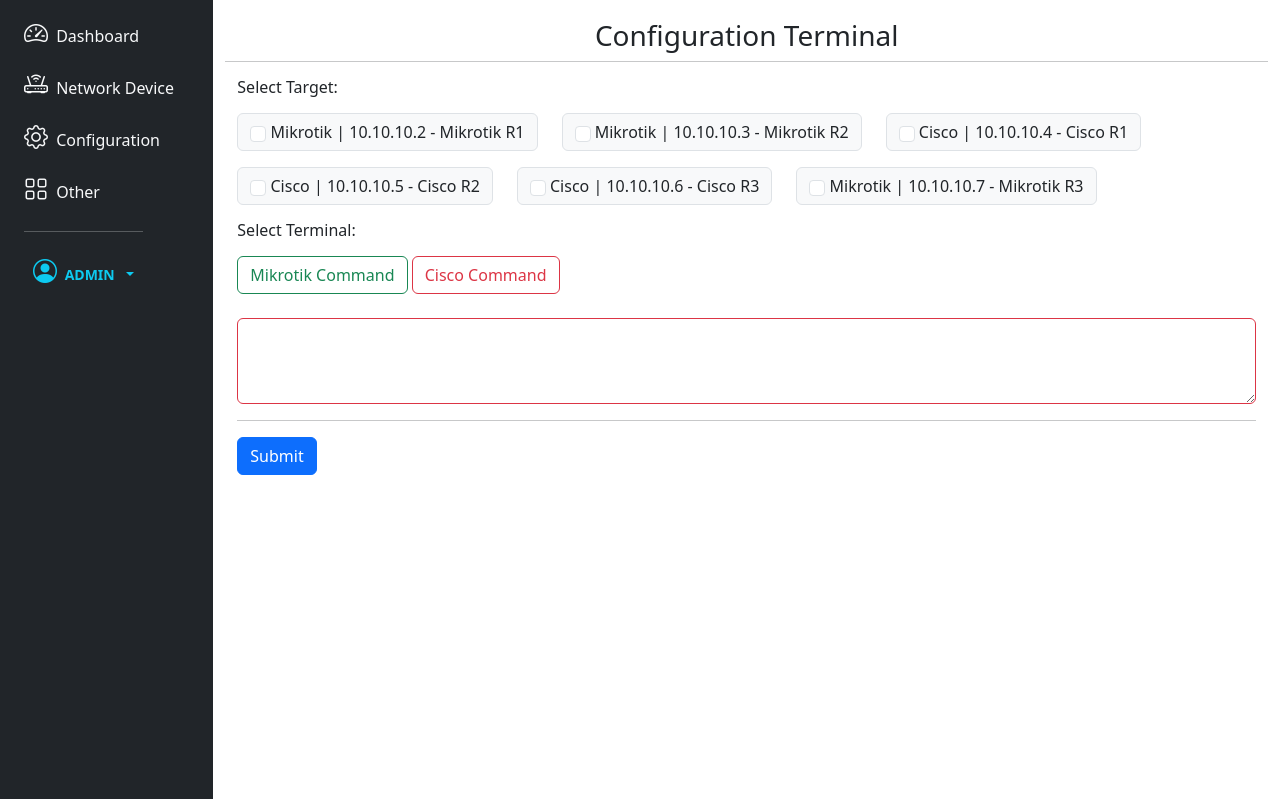
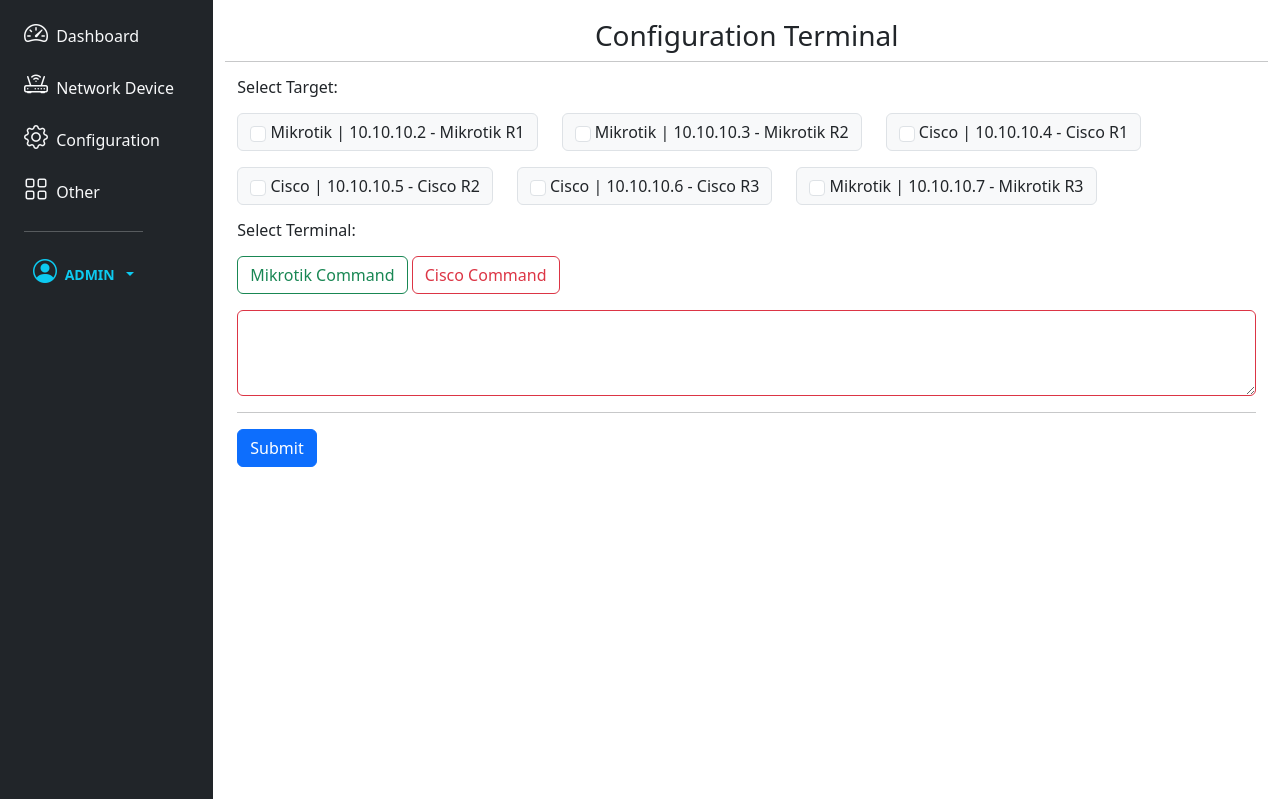
Before and after one commit to jar9500/NetworkDeviceManagement, a Django app: page /configuration/ in a window 1280 px wide, after a click on "Cisco Command". Shown: the part 82-881 px from the top of the page. Run offline with Django 4.2, Linux system fonts and the light colour scheme; a user stored in the database is signed in; data comes from the database, SQL or seed files in the repository; both versions use the stored data as it was after the commit; some libraries are stand-ins or nearby versions.

Commit message:
Update Frontend

```diff
--- a/templates/configuration.html
+++ b/templates/configuration.html
@@ -32,7 +32,7 @@
                     </div>
                     <div class="col">
                         <div class="collapse multi-collapse" id="Cisco">
-                            <textarea class="form-control my-2 border-danger" rows="3" name="cisco_cmd"></textarea>
+                            <textarea class="form-control mb-2 border-danger" rows="3" name="cisco_cmd"></textarea>
                         </div>
                     </div>
                     <hr>
--- a/templates/verify.html
+++ b/templates/verify.html
@@ -62,7 +62,7 @@
                 </div>
                 <div class="col">
                     <div class="collapse multi-collapse" id="Cisco">
-                        <textarea class="form-control my-2 border-danger" rows="3" name="cisco_verify_cmd"></textarea>
+                        <textarea class="form-control mb-2 border-danger" rows="3" name="cisco_verify_cmd"></textarea>
                     </div>
                 </div>
             </div>
```
Also changed, not shown: db.sqlite3.
